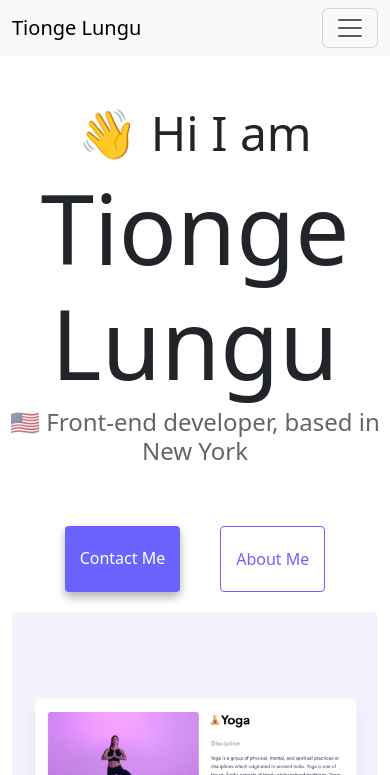
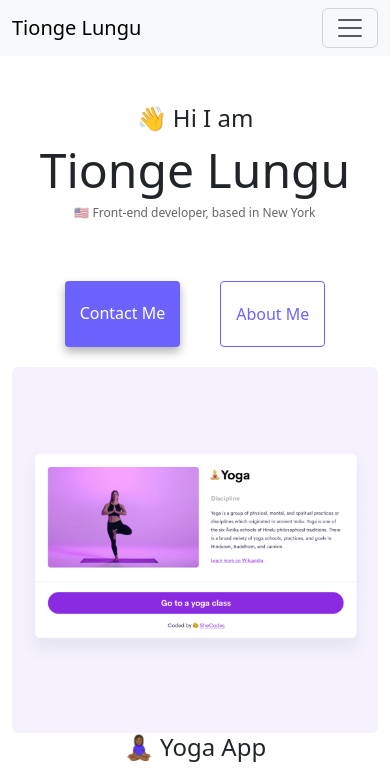
Before and after one commit to TiongeL/responsive-multi-page-website, a plain HTML site: page index.html in a window 390 px wide. Shown: the top 775 px of the page. Drawn offline with nearby package versions, Linux system fonts and the light colour scheme.

Commit message:
Made headers responsive

```diff
--- a/style.css
+++ b/style.css
@@ -8,7 +8,6 @@ h1,
 h2,
 h3 {
   text-align: center;
-
 }
 
 h1 {
@@ -98,3 +97,21 @@ p {
   text-align: center;
   margin: 40px auto;
 }
+@media (max-width: 600px) {
+  h1,
+  p,
+  a {
+    text-align: center;
+  }
+  h1 {
+    font-size: 48px;
+  }
+
+  h2 {
+    font-size: 24px;
+  }
+
+  h3 {
+    font-size: 12px;
+  }
+}
```
Also changed, not shown: index.html (+1 -1 lines).
